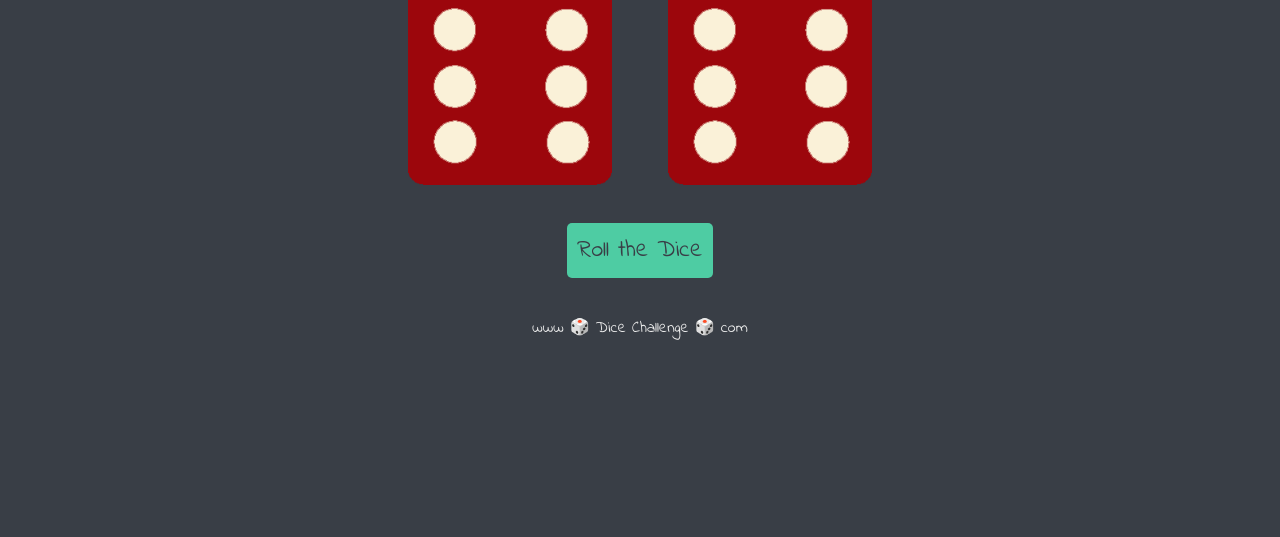
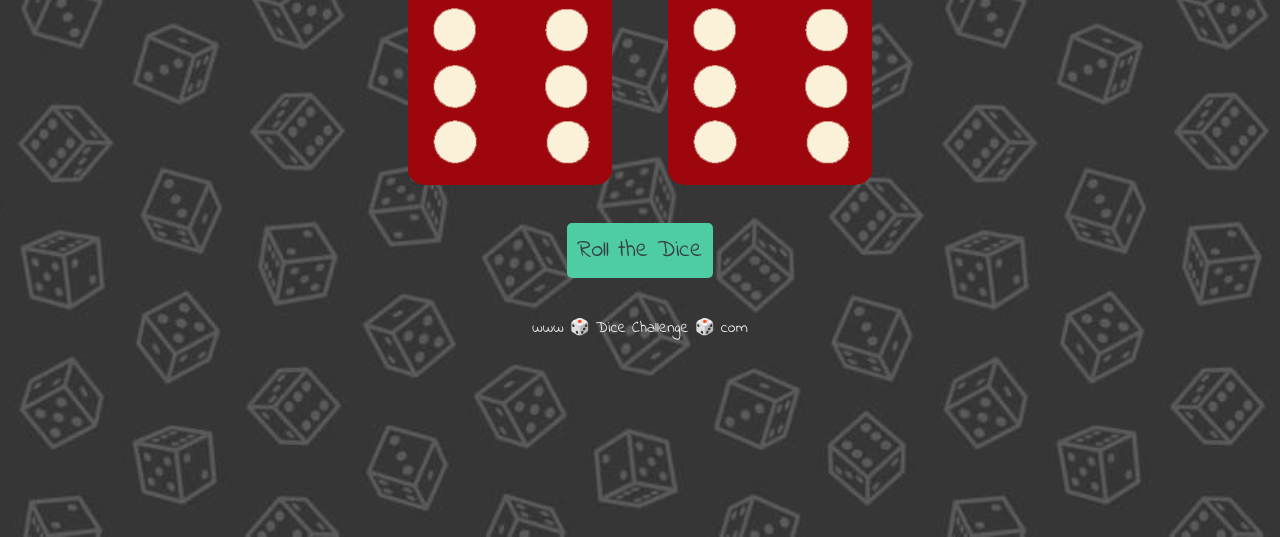
Before and after one commit to abhikc2811/dice-game, a plain HTML site: page index.html in a window 1280 px wide. Shown: the part 263-800 px from the top of the page. Drawn offline with Linux system fonts and the light colour scheme.

Commit message:
Update styles.css

```diff
--- a/styles.css
+++ b/styles.css
@@ -15,7 +15,8 @@
 }
 
 body {
-  background-color: #393E46;
+  background: url('images/dicebackground.jpg') center fixed;
+  background-size: contain;
 }
 
 h1 {
```
